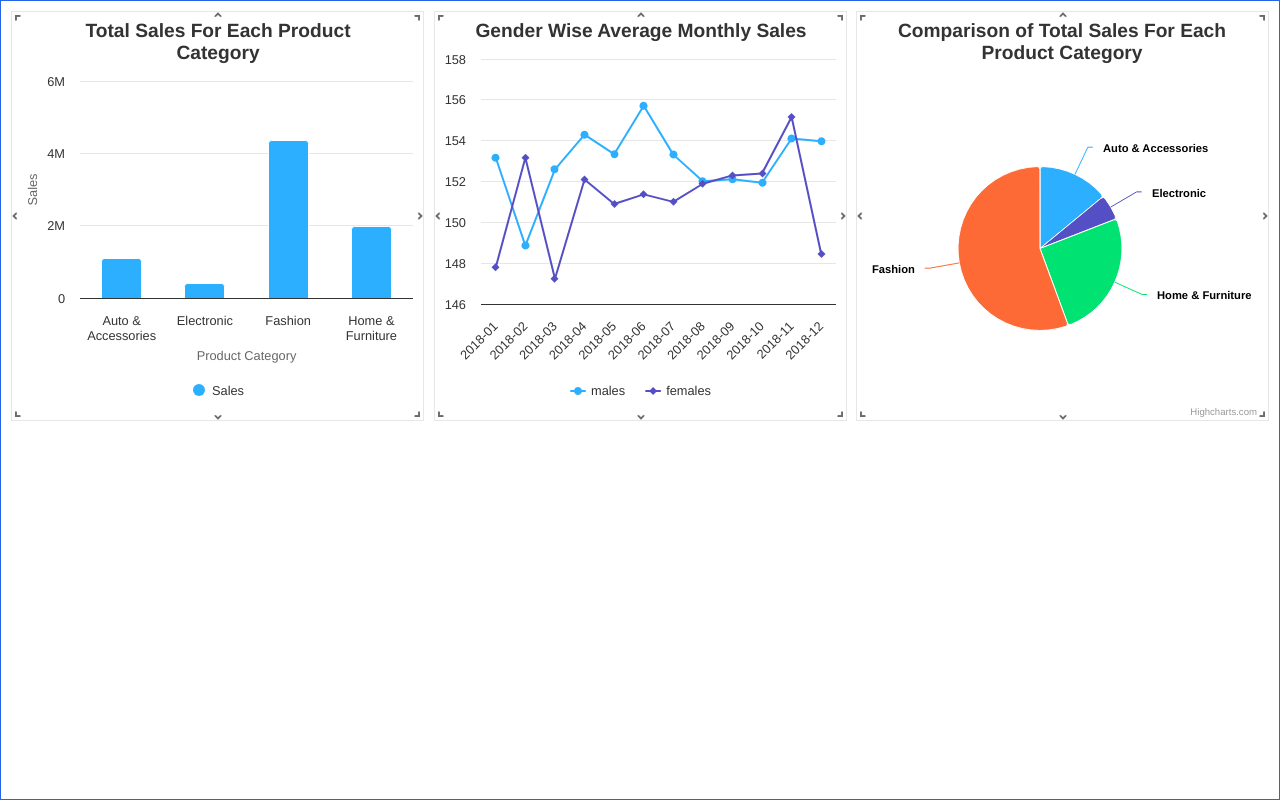
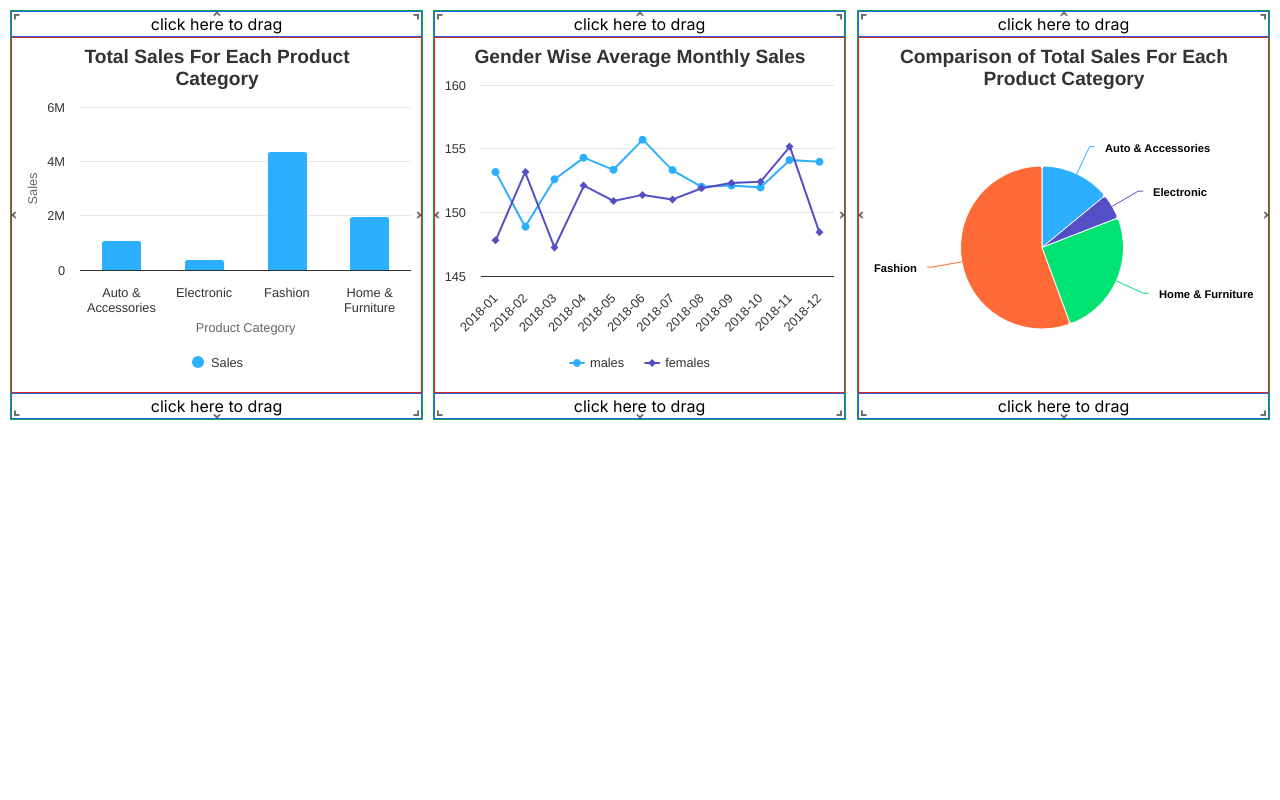
Before and after one commit to rk-akaike/react-practice, a Next.js app: page / in a window 1280 px wide. Built offline with nearby package versions, Linux system fonts and the light colour scheme.

Commit message:
Update CSS and JSON files, refactor Chart component, and remove unused resizable component

```diff
--- a/app/components/Chart.tsx
+++ b/app/components/Chart.tsx
@@ -1,11 +1,9 @@
-"use client";
-
 import { FC } from "react";
 import * as Highcharts from "highcharts";
 import HighchartsReact from "highcharts-react-official";
 
 interface ChartProps {
-  options: any;
+  options: Highcharts.Options;
 }
 
 const Chart: FC<ChartProps> = ({ options }) => {
--- a/app/constants.ts
+++ b/app/constants.ts
@@ -7,3 +7,8 @@ export const charts = [
   { id: "lineChart", data: lineChart },
   { id: "pieChart", data: pieChart },
 ];
+
+export const cols = 3;
+export const rowHeight = 200;
+export const compactType = "horizontal";
+export const resizeHandles = ["s", "w", "e", "n", "sw", "nw", "se", "ne"];
--- a/app/data/bar.json
+++ b/app/data/bar.json
@@ -13,5 +13,6 @@
   },
   "yAxis": { "title": { "text": "Sales" } },
   "series": [{ "name": "Sales", "data": [1096928, 394738, 4345914, 1975831] }],
-  "credits": { "enabled": false }
+  "credits": { "enabled": false },
+  "responsive": true
 }
--- a/app/data/base.json
+++ b/app/data/base.json
@@ -1,4 +1,8 @@
 {
+  "id": 0,
+  "title": "My First Chart",
+  "type": "line",
+
   "responsive": {
     "rules": [
       {
--- a/app/data/line.json
+++ b/app/data/line.json
@@ -40,5 +40,6 @@
       "2018-12"
     ]
   },
-  "credits": { "enabled": false }
+  "credits": { "enabled": false },
+  "responsive": true
 }
--- a/app/data/pie.json
+++ b/app/data/pie.json
@@ -12,5 +12,7 @@
         { "name": "Fashion", "y": 4345914 }
       ]
     }
-  ]
+  ],
+  "credits": { "enabled": false },
+  "responsive": true
 }
--- a/app/data/spline.ts
+++ b/app/data/spline.ts
@@ -59,8 +59,9 @@ export const chart = {
     series: {
       point: {
         events: {
-          click: function () {
-            window.location.href = this.series.options.website;
+          click: function (this: Highcharts.Point) {
+            window.location.href =
+              this.series.options.accessibility?.description || "";
           },
         },
       },
--- a/app/globals.css
+++ b/app/globals.css
@@ -5,3 +5,8 @@
 .h-full {
   height: 100%;
 }
+
+.react-resizable-handle {
+  /* display: none; */
+  /* opacity: 0; */
+}
--- a/app/page.tsx
+++ b/app/page.tsx
@@ -1,78 +1,77 @@
 "use client";
 
-import React, { FC, useState } from "react";
+import React, { FC, useEffect, useRef, useState, useCallback } from "react";
 import _ from "lodash";
-import RGL, { WidthProvider, Layout } from "react-grid-layout";
+import RGL, { Layout, WidthProvider } from "react-grid-layout";
 
-import barChart from "@/app/data/bar.json";
-import lineChart from "@/app/data/line.json";
-import pieChart from "@/app/data/pie.json";
-
-import MakeLayout from "@/app/resizable";
+import { charts, cols, rowHeight } from "@/app/constants";
+import { generateLayout } from "@/app/utils";
 
 import Chart from "@/app/components/Chart";
 
 const ReactGridLayout = WidthProvider(RGL);
 
-interface ResizableHandlesProps {
-  className?: string;
-  items?: number;
-  rowHeight?: number;
-  onLayoutChange?: (layout: Layout[]) => void;
-  cols?: number;
-  y?: number;
-}
+const Page: FC = () => {
+  const [layout, setLayout] = useState([] as Layout[]);
+  const chartRef = useRef<HTMLDivElement>(null);
 
-type ResizeHanlde = "s" | "w" | "e" | "n" | "sw" | "nw" | "se" | "ne";
+  useEffect(() => {
+    setLayout(generateLayout());
+  }, []);
 
-const ResizableHandles: FC<ResizableHandlesProps> = (props) => {
-  const className = "layout",
-    rowHeight = 200,
-    cols = 3;
+  useEffect(() => {
+    const resizeObserver = new ResizeObserver(() => {
+      setLayout(() => [...layout]);
+    });
 
-  const charts = [barChart, lineChart, pieChart];
+    if (chartRef.current) {
+      resizeObserver.observe(chartRef.current);
+    }
 
-  const generateLayout = () => {
-    const availableHandles: ResizeHanlde[] = [
-      "s",
-      "w",
-      "e",
-      "n",
-      "sw",
-      "nw",
-      "se",
-      "ne",
-    ];
+    return () => {
+      if (chartRef.current) {
+        resizeObserver.unobserve(chartRef.current);
+      }
+    };
+  }, [chartRef.current]);
 
-    return charts.map((chart, index) => {
-      return {
-        x: index % cols,
-        y: Math.floor(index / cols) * 2,
-        w: 1,
-        h: 2,
-        i: index.toString(),
-        resizeHandles: availableHandles,
-      };
-    });
-  };
-
-  const [layout, setLayout] = useState<Layout[]>(generateLayout());
+  const onLayoutChange = useCallback((newLayout: Layout[]) => {
+    if (typeof window !== "undefined") {
+      localStorage.setItem("layout", JSON.stringify(newLayout));
+    }
+  }, []);
 
   return (
     <ReactGridLayout
       layout={layout}
-      className={className + " w-full h-full"}
+      className="layout w-full h-full"
       rowHeight={rowHeight}
       cols={cols}
-      compactType="horizontal"
+      onLayoutChange={onLayoutChange}
+      draggableHandle=".draggable-handle"
     >
-      {layout.map((item, index) => (
-        <div key={item.i} data-grid={item} className="border">
-          <Chart options={charts[index]} />
+      {layout.map((item: Layout, index: number) => (
+        <div
+          key={item.i}
+          data-grid={item}
+          ref={chartRef}
+          className="border border-green-600 flex flex-col"
+        >
+          <div className="draggable-handle border border-blue-600 text-center cursor-pointer">
+            click here to drag
+          </div>
+          <div className="border border-red-600  h-full">
+            <Chart
+              options={charts[index].data as unknown as Highcharts.Options}
+            />
+          </div>
+          <div className="draggable-handle border border-blue-600 text-center cursor-pointer">
+            click here to drag
+          </div>
         </div>
       ))}
     </ReactGridLayout>
   );
 };
 
-export default MakeLayout(ResizableHandles);
+export default Page;
--- a/app/resizable.tsx
+++ /dev/null
@@ -1,42 +0,0 @@
-"use client";
-import React, { useState, ComponentType } from "react";
-import { createRoot } from "react-dom/client";
-
-import { Layout as LayoutType } from "react-grid-layout";
-interface LayoutProps {
-  onLayoutChange?: (layout: LayoutType[]) => void;
-  [key: string]: any;
-}
-const MakeLayout = (LayoutComponent: ComponentType<LayoutProps>) => {
-  const ListeningLayout: React.FC<LayoutProps> = (props) => {
-    const [layout, setLayout] = useState<LayoutType[]>([]);
-    const onLayoutChange = (layout: LayoutType[]) => {
-      setLayout(layout);
-      if (typeof props.onLayoutChange === "function") {
-        props.onLayoutChange(layout);
-      }
-    };
-    return (
-      <div className="h-screen w-screen border border-blue-600">
-        <LayoutComponent {...props} onLayoutChange={onLayoutChange} />
-      </div>
-    );
-  };
-  if (typeof document !== "undefined") {
-    const run = () => {
-      const contentDiv = document.getElementById("content");
-      if (contentDiv) {
-        const root = createRoot(contentDiv);
-        const gridProps = (window as any).gridProps || {};
-        root.render(<ListeningLayout {...gridProps} />);
-      }
-    };
-    if (!document.getElementById("content")) {
-      document.addEventListener("DOMContentLoaded", run);
-    } else {
-      run();
-    }
-  }
-  return ListeningLayout;
-};
-export default MakeLayout;
--- a/app/utils.ts
+++ b/app/utils.ts
@@ -1,29 +1,22 @@
-export const getLayouts = () => {
-  return {
-    lg: [
-      { i: "barChart", x: 0, y: 0, w: 2, h: 2 },
-      { i: "lineChart", x: 2, y: 0, w: 2, h: 2 },
-      { i: "pieChart", x: 4, y: 0, w: 2, h: 2 },
-    ],
-    md: [
-      { i: "barChart", x: 0, y: 0, w: 2, h: 2 },
-      { i: "lineChart", x: 2, y: 0, w: 2, h: 2 },
-      { i: "pieChart", x: 4, y: 0, w: 2, h: 2 },
-    ],
-    sm: [
-      { i: "barChart", x: 0, y: 0, w: 3, h: 2 },
-      { i: "lineChart", x: 3, y: 0, w: 3, h: 2 },
-      { i: "pieChart", x: 6, y: 0, w: 3, h: 2 },
-    ],
-    xs: [
-      { i: "barChart", x: 0, y: 0, w: 4, h: 2 },
-      { i: "lineChart", x: 4, y: 0, w: 4, h: 2 },
-      { i: "pieChart", x: 8, y: 0, w: 4, h: 2 },
-    ],
-    xxs: [
-      { i: "barChart", x: 0, y: 0, w: 6, h: 2 },
-      { i: "lineChart", x: 6, y: 0, w: 6, h: 2 },
-      { i: "pieChart", x: 12, y: 0, w: 6, h: 2 },
-    ],
-  };
+import { charts, cols, resizeHandles } from "@/app/constants";
+
+export const generateLayout = () => {
+  if (typeof window !== "undefined") {
+    const savedLayout = localStorage.getItem("layout");
+
+    if (savedLayout) {
+      return JSON.parse(savedLayout);
+    }
+  }
+
+  return charts.map((_, index) => {
+    return {
+      x: index % cols,
+      y: Math.floor(index / cols) * 2,
+      w: 1,
+      h: 2,
+      i: index.toString(),
+      resizeHandles: resizeHandles,
+    };
+  });
 };
```
